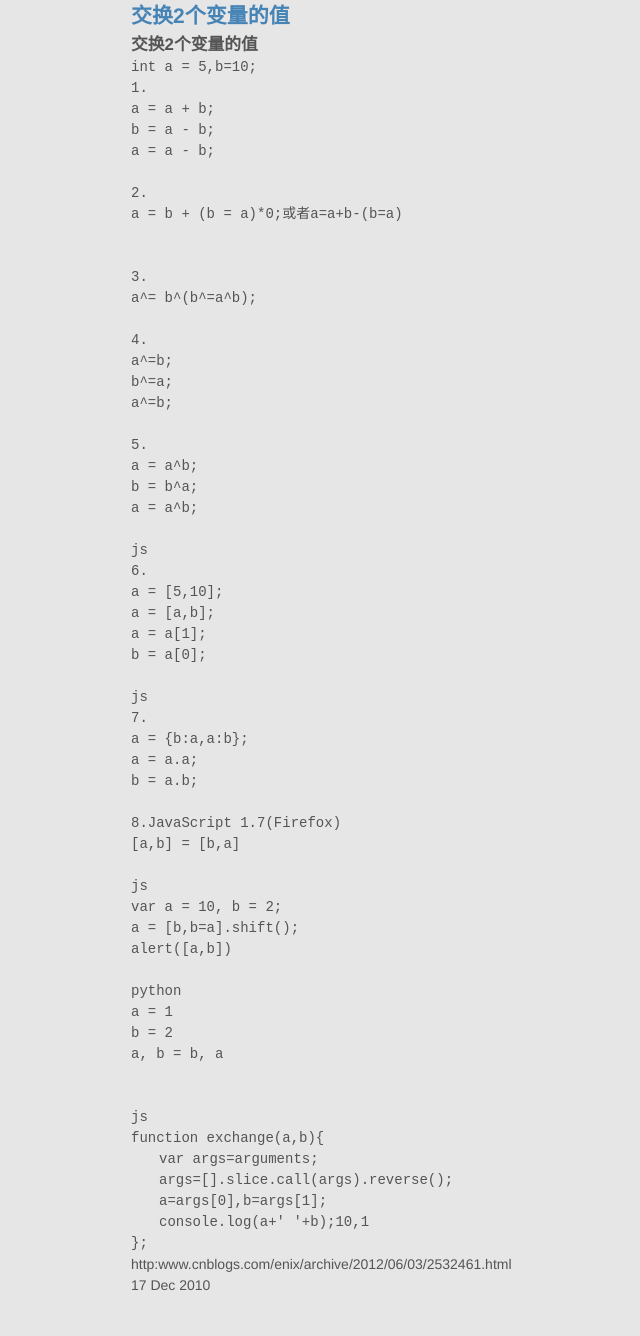
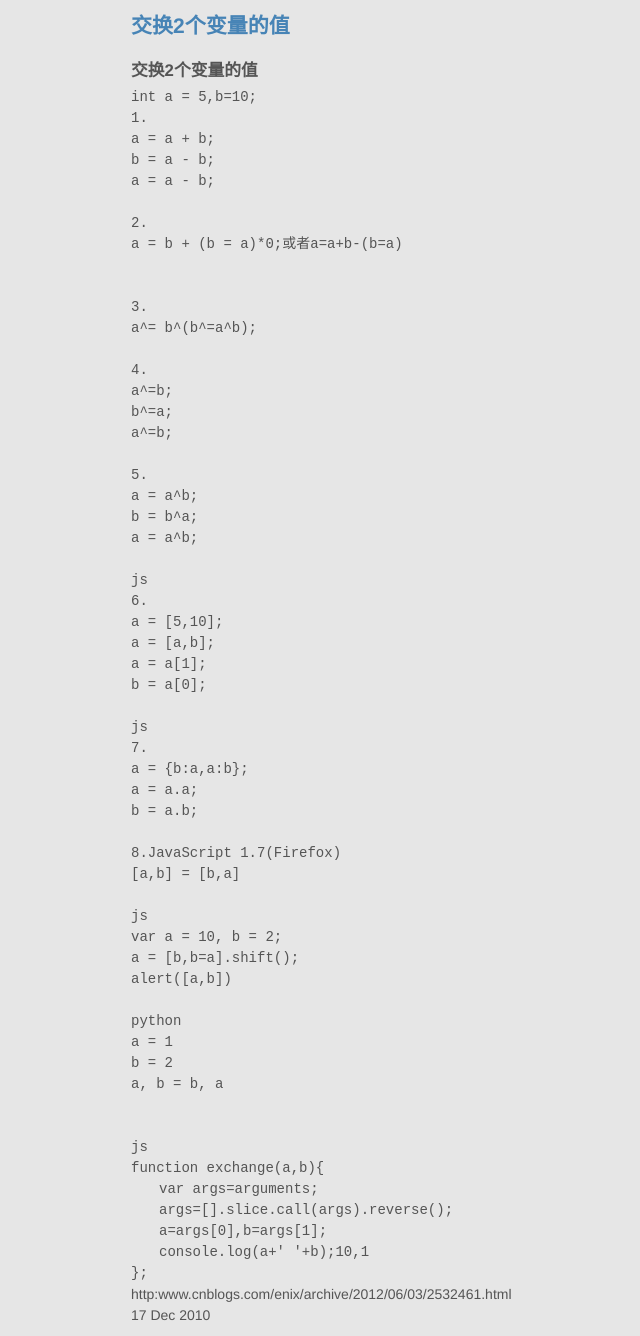
Before and after one commit to aNd1coder/and1coder.github.com, a Jekyll site: the page built from _posts/2010-12-17-交换2个变量的值.md, in a window 1280 px wide. Shown: the whole page, without its empty margins (199-839 px from the left). Built offline with Jekyll 4.4.1, drawn with Linux system fonts in a browser that asks for light colours; Markdown is read by kramdown in place of the engine named in the settings; before the commit the page ends 1296 px from its top, so only the background shows below that.

Commit message:
调整样式

```diff
--- a/public/css/app.css
+++ b/public/css/app.css
@@ -26,5 +26,6 @@ body {
 
 h1.title { color: rgb(71, 132, 182); font-size: 1.5em; }
 h1.title .date { color: #666; font-size: .8em; margin-bottom: 1em; }
-h2 { font-size: 1.2em; }
-.container { padding: 0 10px; }
+h2 { margin: 1em 0 0.2em; font-size: 1.2em; }
+.container { padding: 10px; }
+.content { word-wrap: break-word; word-break: break-all; }
```
